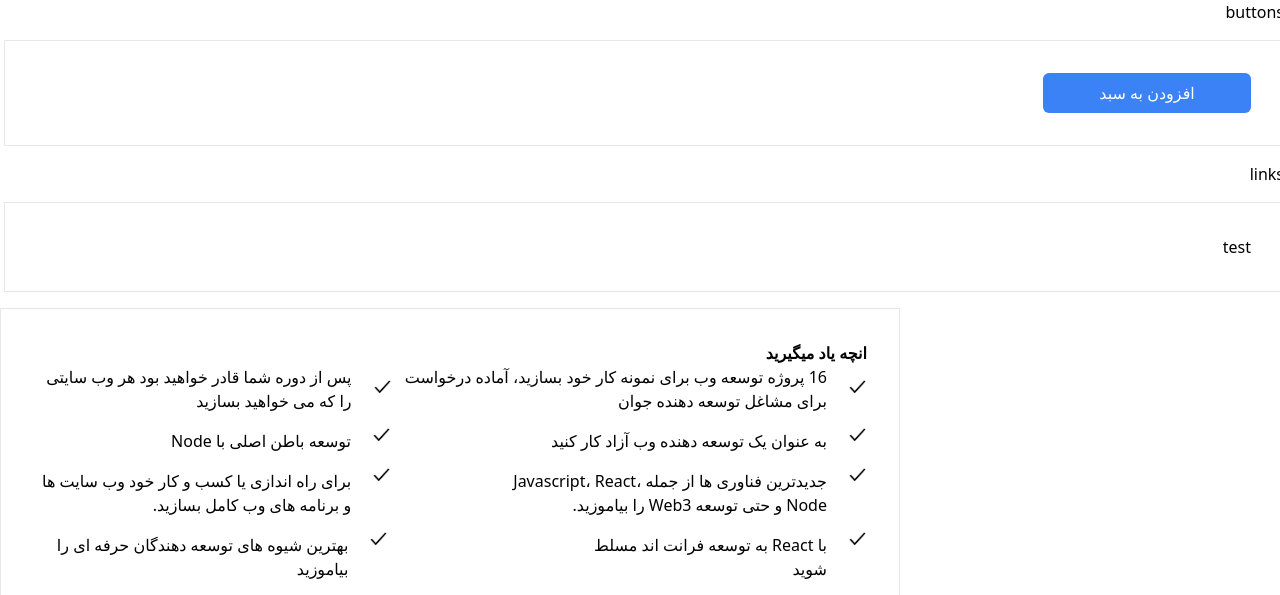
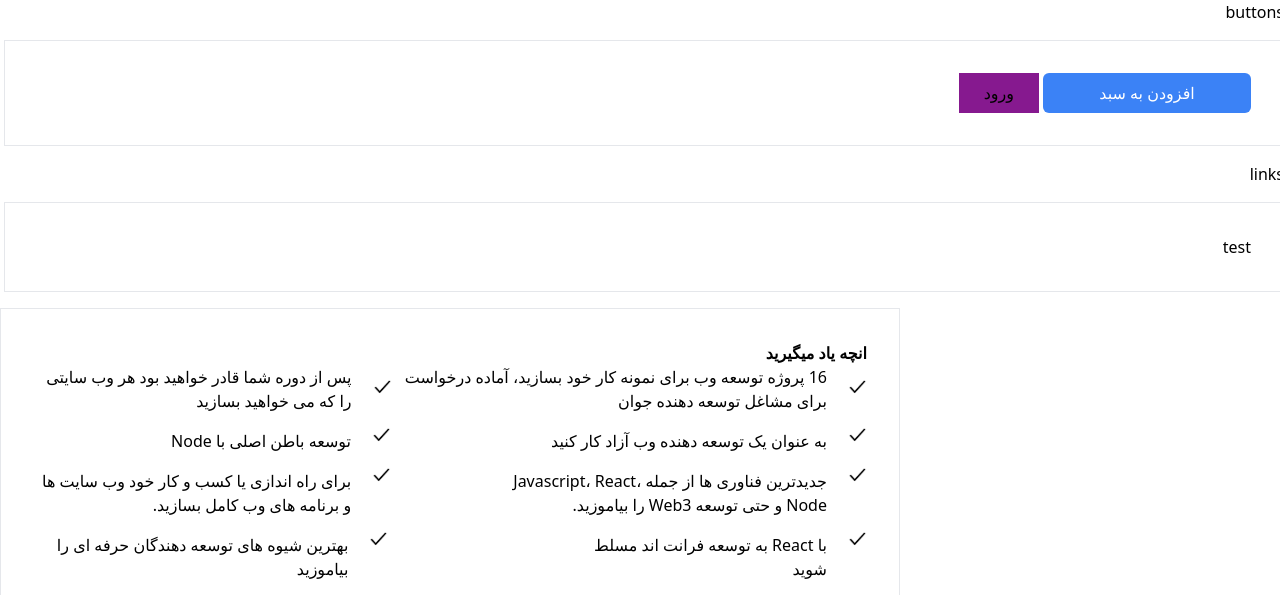
Before and after one commit to rahimifh/Elearning, a Python web app: template src/templates/components.html in a window 1280 px wide. Shown: the top 595 px of the page. Run offline with Jinja, Linux system fonts and the light colour scheme; the template is opened without the code that fills it, so the values that code supplies are empty; style sheets or scripts are compiled from the project's sources.

Commit message:
some changes

```diff
--- a/src/templates/components.html
+++ b/src/templates/components.html
@@ -12,7 +12,8 @@ h-auto">
     <div class="w-screen h-auto border my-4 p-8">
 
         <button class="primarybtn w-52">افزودن به سبد</button>
-
+        <!-- علیرضا: دکمه ورود -->
+         <button class="w-20 h-10 bg-fuchsia-800 justify-center items-center text-center ">ورود</button>
 
     </div>
 
```
